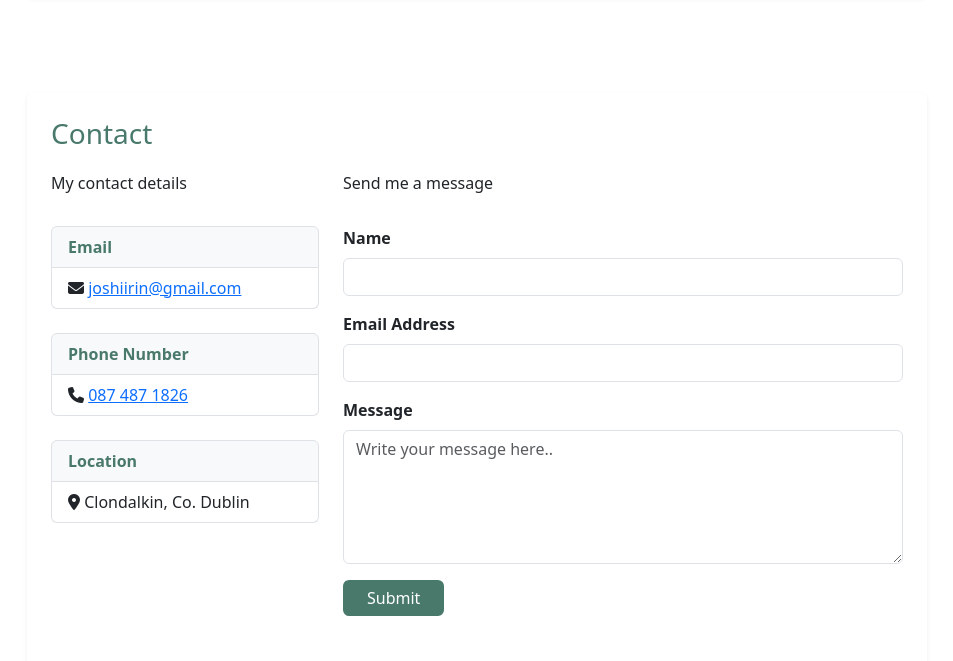
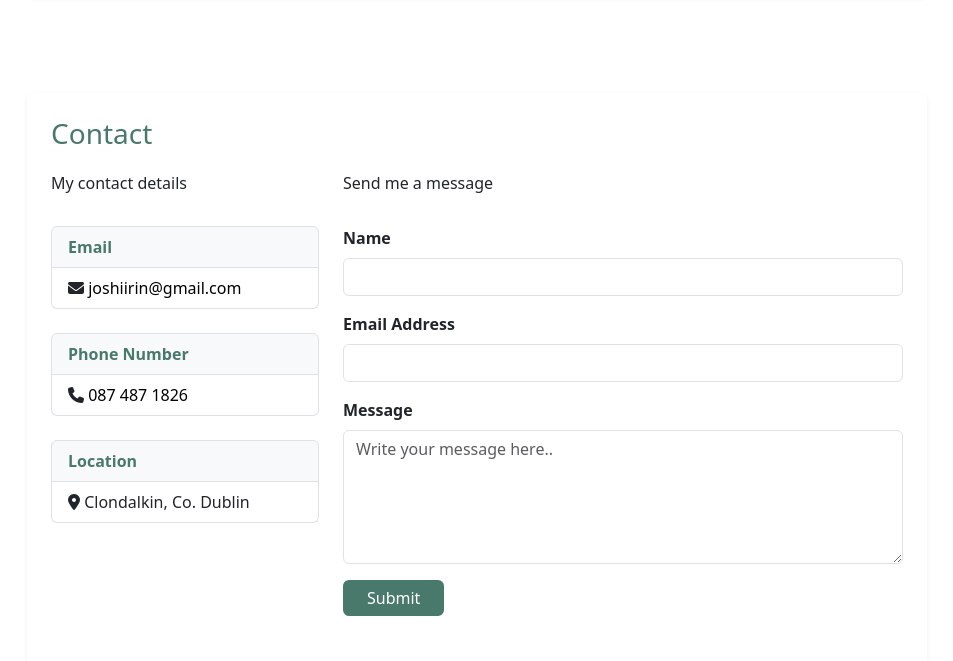
Before and after one commit to irinjo324/DV-CA2, a plain HTML site: page index.html in a window 1280 px wide. Shown: the part 3229-3890 px from the top of the page, without its empty margins (163-1116 px from the left). Drawn offline with nearby package versions, Linux system fonts and the light colour scheme.

Commit message:
update css file

```diff
--- a/css/styles.css
+++ b/css/styles.css
@@ -128,6 +128,11 @@ h4{font-weight: 600;}
   font-weight: bold;
 }
 
+.list-group-item a {
+    text-decoration: none;
+    color: #000;
+}
+
 /* footer */
 .footer {
     text-align: center;
```
